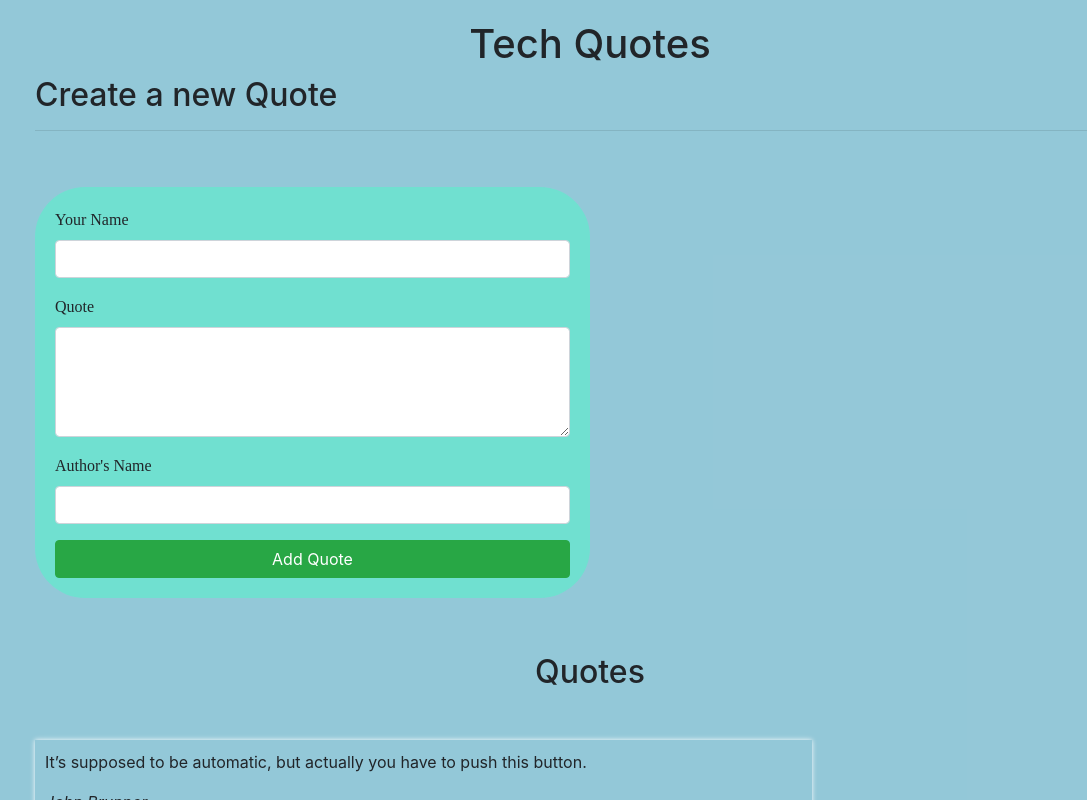
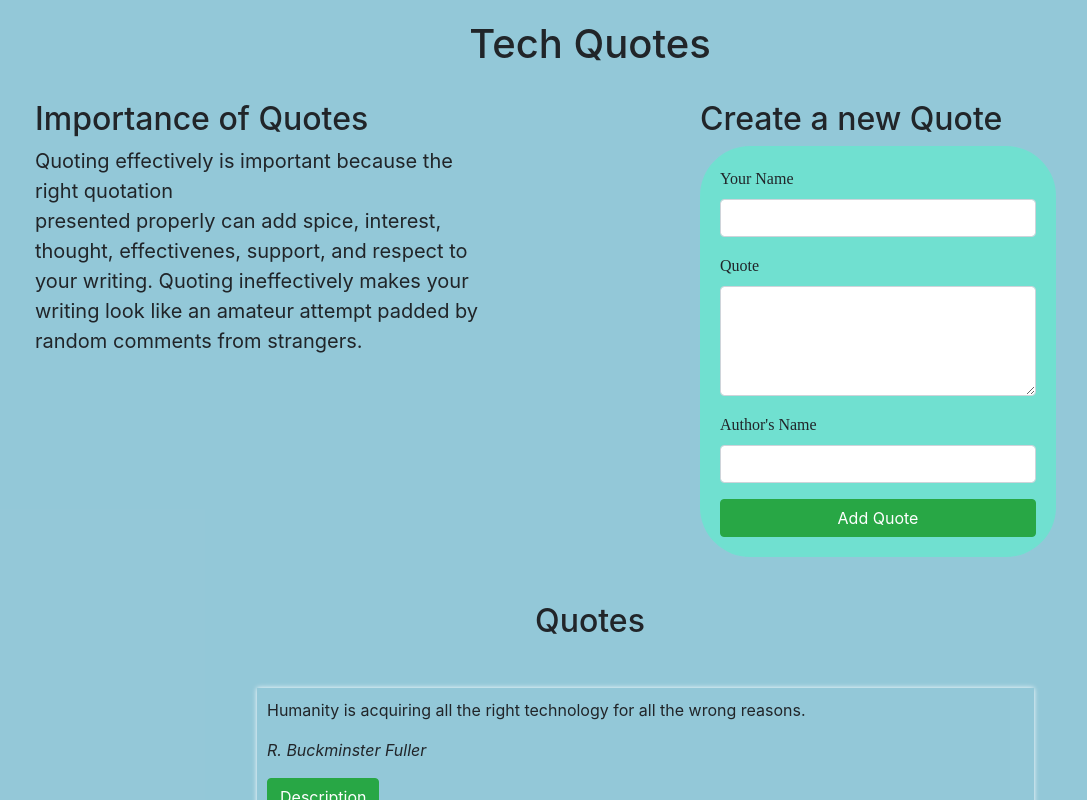
Before and after one commit to daisyarusey/Quotes, an Angular app: page / in a window 1280 px wide. Shown: the top 800 px of the page, without its empty margins (50-1137 px from the left). Built offline with nearby package versions, Linux system fonts and the light colour scheme.

Commit message:
Style the form

```diff
--- a/src/app/quote-detail/quote-detail.component.html
+++ b/src/app/quote-detail/quote-detail.component.html
@@ -1,6 +1,6 @@
 <p>Posted on {{quote.postDate|date}} <br> By {{quote.name}}</p>
 <p>Posted {{quote.postDate | dateCount}} days ago </p>
 <button class=" btn btn-danger" (click)='quoteDelete(true)' >Delete</button><br>
-<button class="mt-2" type="button" id="like" (click)="likeButtonClick()">like</button>
+<button class="mt-2 mr-2" type="button" id="like" (click)="likeButtonClick()">like</button>
 <button class="mt-2" type="button" id="dislike" (click)="dislikeButtonClick()">unlike</button>
-<p><strong>upVotes:</strong>{{numberOfLikes}} <strong>downVotes:</strong> {{quote.downvotes}}</p>
+<p><strong>Votes:</strong>{{numberOfLikes}} </p>
--- a/src/app/quote-form/quote-form.component.css
+++ b/src/app/quote-form/quote-form.component.css
@@ -1,12 +1,11 @@
 form{
   background-position: relative;
-    width: 50% !important;
-    margin-bottom: 5%;
-    margin-top: 5%;
+    width: 80% !important;
+    margin-bottom: 10%;
     background-color: rgba(97, 235, 205, 0.7);
     padding: 20px;
     border-radius: 50px;
-
+    height: 60%;
   }
   form:hover{
     box-shadow: 0 0 10px black;
--- a/src/app/quote-form/quote-form.component.html
+++ b/src/app/quote-form/quote-form.component.html
@@ -1,7 +1,6 @@
 <div>
   <h2>Create a new Quote</h2>
-  <hr>
-  <form (ngSubmit)='submitQuote()' #quoteForm="ngForm" class="justify-content-center">
+  <form (ngSubmit)='submitQuote()' #quoteForm="ngForm">
     <div class="form-group">
       <label for="name">Your Name</label>
       <input type="text" required class="form-control" [(ngModel)]="newQuote.name" name="yourname" >
--- a/src/app/quote/quote.component.css
+++ b/src/app/quote/quote.component.css
@@ -7,5 +7,8 @@
   padding: 10px;
   width: 70%;
   box-shadow: 0 0 5px rgb(255, 255, 255);
-  position: relative;
+  margin-left: 20%;
 }
+#fontincrease{
+  font-size: 20px;
+}
--- a/src/app/quote/quote.component.html
+++ b/src/app/quote/quote.component.html
@@ -1,8 +1,15 @@
 <div class="body">
   <h1 class="text-center">Tech Quotes</h1>
 <div class="container">
-  <div>
+  <div class="row pt-4">
+      <div class="col-md-5">
+        <h2>Importance of Quotes</h2>
+        <p id="fontincrease">Quoting effectively is important because the right quotation <br> presented properly can add spice, interest, thought, effectivenes, support, and respect to your writing. Quoting ineffectively makes your writing look like an amateur attempt padded by random comments from strangers.</p>
+      </div>
+      <div class="col-md-2"></div>
+    <div class="col-md-5">
     <app-quote-form (addQuote)="addNewQuote($event)"></app-quote-form>
+  </div>
   </div>
   <div>
       <h2 class="text-center">Quotes</h2>
--- a/src/app/quote/quote.component.ts
+++ b/src/app/quote/quote.component.ts
@@ -9,11 +9,10 @@ import { Quote } from "../quote";
 export class QuoteComponent implements OnInit {
 
  public quotes: Quote[] = [
-    new Quote(1, "Daisy Arusey", "It’s supposed to be automatic, but actually you have to push this button.", "John Brunner", new Date(2018,5,5),0,0),
-    new Quote(2, "Daisy Arusey", "Humanity is acquiring all the right technology for all the wrong reasons.", "R. Buckminster Fuller", new Date(2018,6,7),0,0),
-    new Quote(3, "Daisy Arusey", "Technology is a word that describes something that doesn’t work yet.", "Douglas Adams", new Date(2018,1,12),0,0),
-    new Quote(4, "Daisy Arusey", "One machine can do the work of fifty ordinary men. No machine can do the work of one extraordinary man.", "Elbert Hubbard", new Date(2018,11,7),0,0),
-    new Quote(5,"Daisy Arusey","The art challenges the technology, and the technology inspires the art.", "John Lasseter", new Date(2018,10,7),0,0),
+    new Quote(1, "Daisy Arusey", "Humanity is acquiring all the right technology for all the wrong reasons.", "R. Buckminster Fuller", new Date(2018,6,7),0,0),
+    new Quote(2, "Daisy Arusey", "Technology is a word that describes something that doesn’t work yet.", "Douglas Adams", new Date(2018,1,12),0,0),
+    new Quote(3, "Daisy Arusey", "One machine can do the work of fifty ordinary men. No machine can do the work of one extraordinary man.", "Elbert Hubbard", new Date(2018,11,7),0,0),
+    new Quote(4,"Daisy Arusey","The art challenges the technology, and the technology inspires the art.", "John Lasseter", new Date(2018,10,7),0,0),
   ]
 
   addNewQuote(quote){
```
Lines whose indentation alone changed are shown as unchanged.
